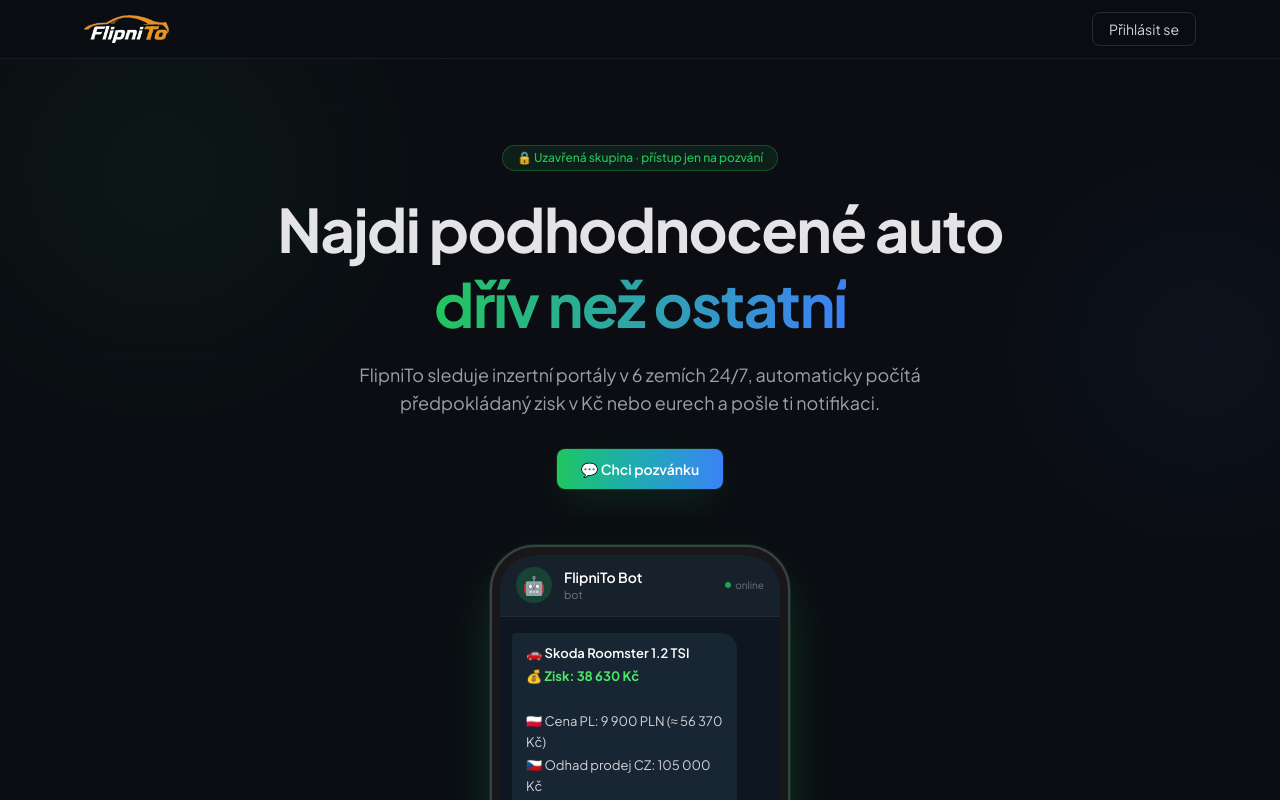
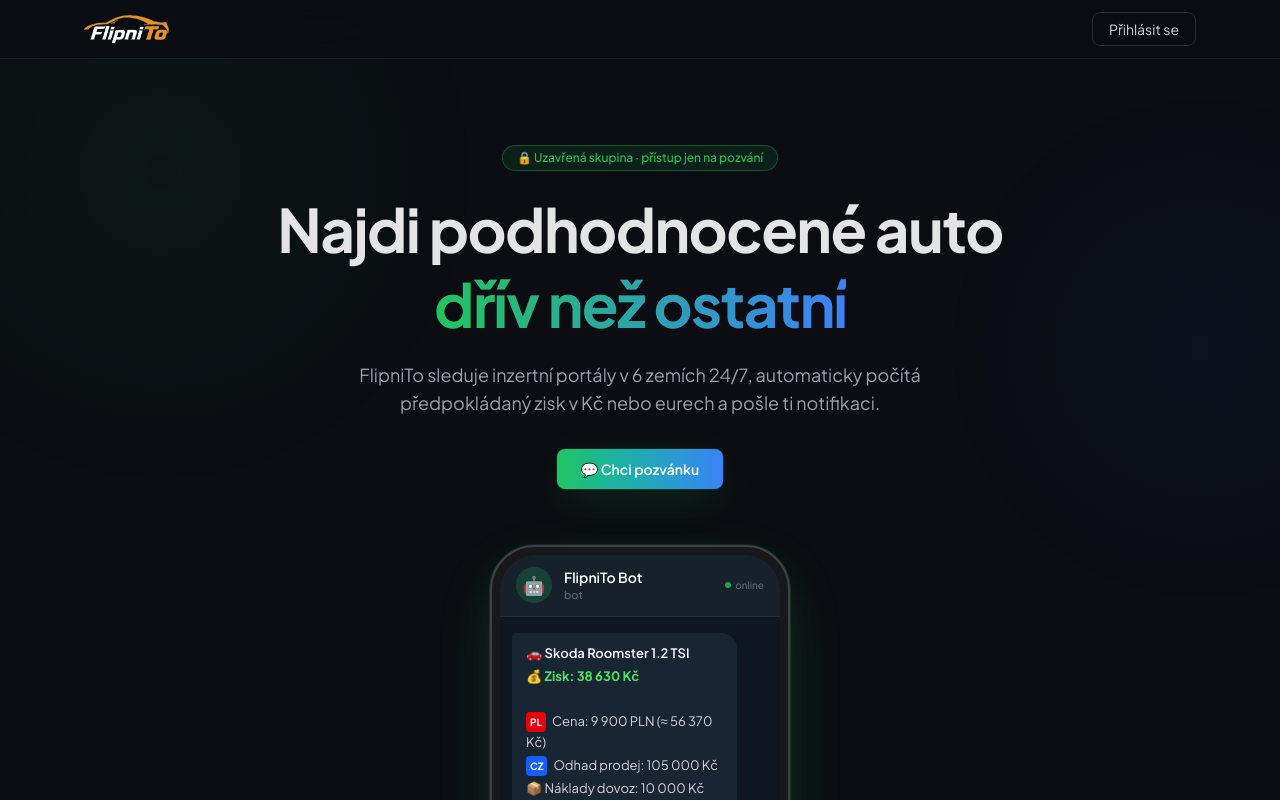
Before and after one commit to Sh0cKexe/CarFlip, a Next.js app in the folder web/: page / in a window 1280 px wide. Shown: the top 800 px of the page. Built offline with nearby package versions, Linux system fonts and the light colour scheme; no server answers.

Commit message:
Landing mock: vlajky jako CSS badge (PL/CZ), emoji nefungovalo na Windows
Co-Authored-By: Claude Sonnet 4.6 <noreply@anthropic.com>

```diff
--- a/web/app/page.tsx
+++ b/web/app/page.tsx
@@ -86,8 +86,8 @@ export default async function Home() {
                   <div className="space-y-0.5 text-[13px] leading-relaxed">
                     <p className="font-semibold text-white">🚗 Skoda Roomster 1.2 TSI</p>
                     <p className="font-bold text-[#4de469]">💰 Zisk: 38 630 Kč</p>
-                    <p className="mt-6 text-zinc-300">🇵🇱 Cena PL: 9 900 PLN (≈ 56 370 Kč)</p>
-                    <p className="text-zinc-300">🇨🇿 Odhad prodej CZ: 105 000 Kč</p>
+                    <p className="mt-6 text-zinc-300"><span className="mr-1.5 inline-flex items-center rounded px-1 py-0.5 text-[10px] font-bold bg-red-600 text-white">PL</span>Cena: 9 900 PLN (≈ 56 370 Kč)</p>
+                    <p className="text-zinc-300"><span className="mr-1.5 inline-flex items-center rounded px-1 py-0.5 text-[10px] font-bold bg-blue-600 text-white">CZ</span>Odhad prodej: 105 000 Kč</p>
                     <p className="text-zinc-300">📦 Náklady dovoz: 10 000 Kč</p>
                     <p className="mt-6 text-zinc-300">📅 2011 | 182 800 km | Benzyna | Manualna</p>
                     <p className="text-zinc-300">🔧 1.2 l 1.2 TSI | 86 KM / 63 kW</p>
```
